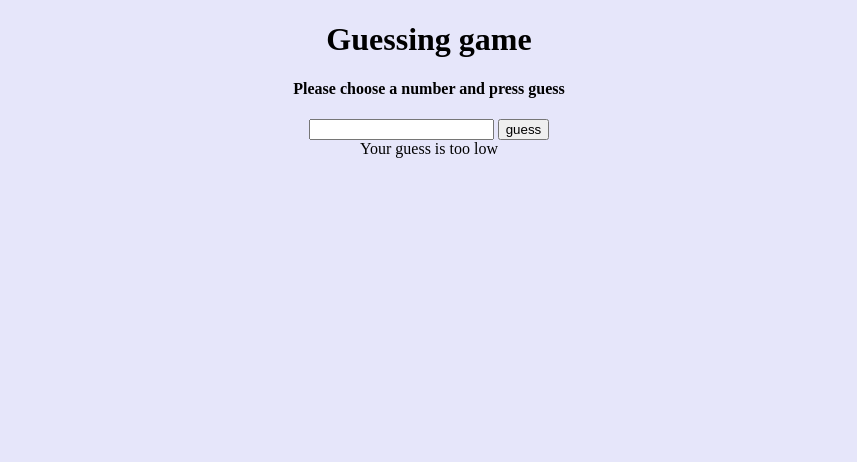
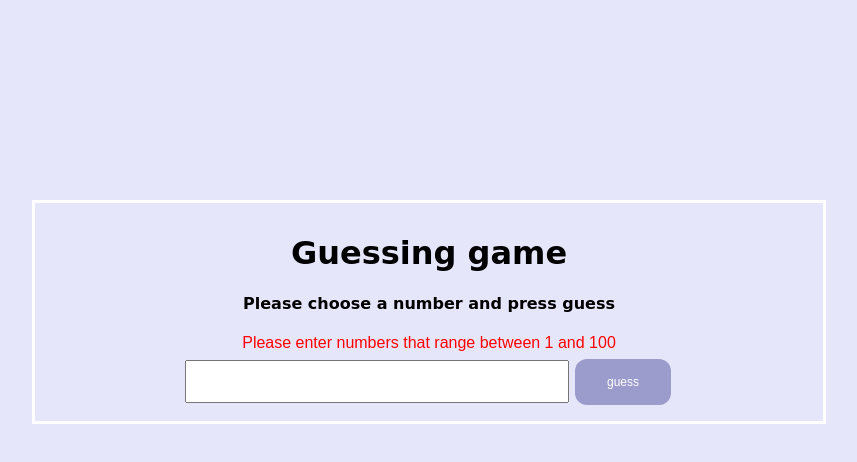
Before and after one commit to Tphohlela/guessinggame, a plain HTML site: page index.html in a window 1280 px wide. Both pictures are taken after a click on the button "guess". Shown: the whole page, without its empty margins (211-1068 px from the left). Drawn offline with Linux system fonts and the light colour scheme.

Commit message:
completed game

```diff
--- a/guess.js
+++ b/guess.js
@@ -1,15 +1,22 @@
 const inputElem = document.querySelector('.input');
 const messageElem = document.querySelector('.message');
+const errorElem = document.querySelector('.errors');
+const newGameMessageElem = document.querySelector('.newGameMessage');
 const randomNumber = Math.ceil((Math.random() * 100));
 
-function timer() {
-    myVar1 = setTimeout(function () {
-        messageElem.innerHTML = null;
-    }
-        , 5000);
+
+function guessGame() {
+    if (inputElem.value > 100 || inputElem.value < 1) {
+        errorElem.innerHTML = 'Please enter numbers that range between 1 and 100';
+        messageElem.innerHTML = "";
+
+        setTimeout(function () {
+            errorElem.innerHTML = "";
+        }, 5000);
     }
 
-function guessGame() {
+    if (inputElem.value > 0 && inputElem.value < 101) {
+
         if (inputElem.value > randomNumber) {
             messageElem.innerHTML = 'Your guess is too high';
         }
@@ -20,11 +27,15 @@ function guessGame() {
 
         else {
             messageElem.innerHTML = `Correct, the secret number is ${randomNumber}`;
-        timer();
-        setTimeout(function(){
-            location.reload();
-            messageElem.innerHTML = 'New game started';
+
+            setTimeout(function () {
+                newGameMessageElem.innerHTML = "New game started !";
             }, 5000);
 
+            setTimeout(function () {
+                messageElem.innerHTML = "";
+                location.reload();
+            }, 8000);
         }
     }
+}
--- a/index.html
+++ b/index.html
@@ -9,7 +9,7 @@
     <title>guess game</title>
 </head>
 
-<body>
+<body class="border">
     <h1>
         Guessing game
     </h1>
@@ -17,8 +17,15 @@
     <h4>
         Please choose a number and press guess
     </h4>
+    <div class="errors">
 
-    <div class="textbox">
+    </div>
+
+    <div class="newGameMessage">
+
+    </div>
+
+    <div class="textbox" >
         <input type="number" class="input" id="quantity" name="quantity">
         <button type="button" onclick="guessGame()">guess</button>
     </div>
@@ -30,4 +37,5 @@
 </body>
 
 <script src="./guess.js"></script>
+
 </html>
--- a/style.css
+++ b/style.css
@@ -2,3 +2,66 @@ body{
     background-color: lavender;
     text-align: center;
 }
+
+h1{
+    font-family: 'Brush Script MT', cursive;
+}
+
+h4{
+    font-family: 'Brush Script MT', cursive;
+}
+
+.errors{
+    color: red;
+    font-family: Arial, Helvetica, sans-serif;
+}
+
+.newGameMessage{
+    color: green;
+    font-family: Arial, Helvetica, sans-serif;
+}
+
+.border {
+    margin: auto;
+    margin-top: 200px;
+    padding-top: -100px;
+    width: 60%;
+    border: 3px solid white;
+    padding: 10px;
+  }
+
+  input[type=number]  {
+    width: 50%;
+    padding: 12px 20px;
+    margin: 8px 0;
+    box-sizing: border-box;
+  }
+
+  input[type=number]:focus {
+    border: 3px solid #555;
+  }
+
+  button {
+    background-color: rgb(155, 155, 204);
+    border: rgb(155, 155, 204);
+    border-radius: 12px;
+    color: white;
+    padding: 16px 32px;
+    text-align: center;
+    text-decoration: none;
+    display: inline-block;
+    font-size: 12px;
+    margin: 4px 2px;
+    transition-duration: 0.4s;
+    cursor: pointer;
+  }
+
+  button:hover {
+    background-color: white;
+    color: black;
+    border: 2px solid rgb(155, 155, 204);
+  }
+
+  .message{
+      font-family: Arial, Helvetica, sans-serif;
+  }
```
Lines whose indentation alone changed are shown as unchanged.
